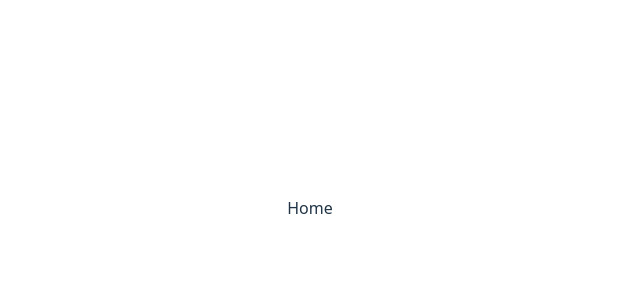
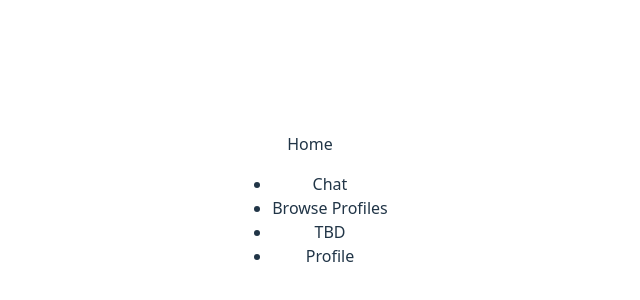
Before and after one commit to alecfaustino/studyapp, a React (Vite) app: page / in a window 1280 px wide. Shown: the part 192-492 px from the top of the page, without its empty margins (330-970 px from the left). Built offline with nearby package versions, Linux system fonts and the light colour scheme.

Commit message:
add ul for bottom navbar and mount the component to the home file. Leave comments for future development

```diff
--- a/src/App.tsx
+++ b/src/App.tsx
@@ -4,6 +4,7 @@ import Home from './pages/Home'
 function App() {
 
   return (
+    // TODO: Once more pages are created - use routes to render Home
     <>
       <Home />
     </>
--- /dev/null
+++ b/src/components/BottomNav.tsx
@@ -0,0 +1,19 @@
+const BottomNav = () => {
+
+  // TODO change the li to icons and use Link react Routes
+  return (
+    <>
+      <ul>
+        <li>Chat</li>
+        <li>Browse Profiles</li>
+        <li>TBD</li>
+        {/* profile would be the logged in person's photo? */}
+        {/* initial working copy maybe just a stock profile button */}
+        <li>Profile</li>
+      </ul>
+
+    </>
+  )
+}
+
+export default BottomNav
--- a/src/pages/Home.tsx
+++ b/src/pages/Home.tsx
@@ -1,6 +1,11 @@
+import BottomNav from "../components/BottomNav"
+
 const Home = () => {
   return (
-    <div>Home</div>
+    <>
+      <div>Home</div>
+      <BottomNav />
+    </>
   )
 }
 
```
